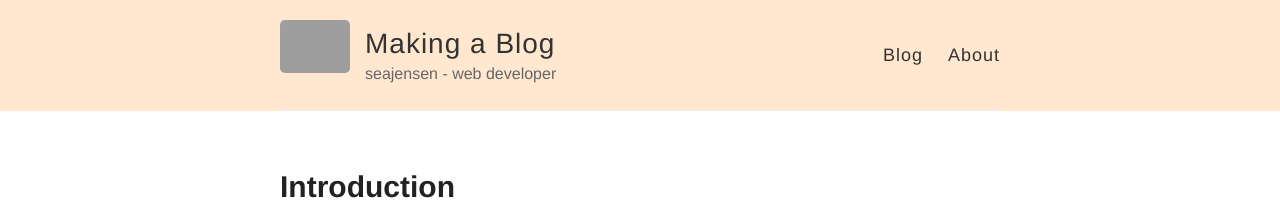
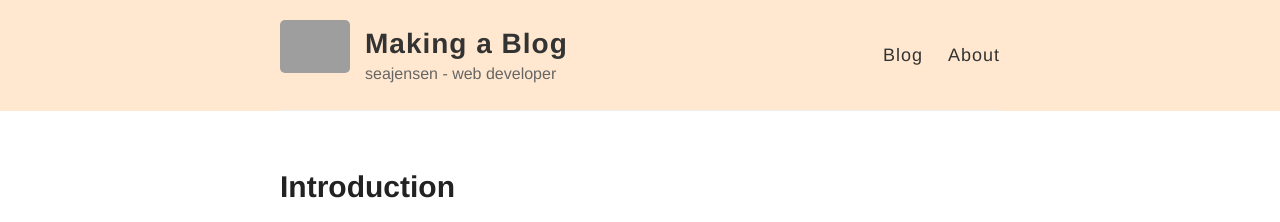
Before and after one commit to sabejensen/seajensen.github.io, a Jekyll site: the page built from _posts/2021-1-15-Introduction.md, in a window 1280 px wide. Shown: the top 222 px of the page. Built offline with Jekyll 4.4.1, drawn with Linux system fonts in a browser that asks for light colours; grey boxes are pictures that could not be loaded.

Commit message:
modified styling

```diff
--- a/_layouts/default.html
+++ b/_layouts/default.html
@@ -22,7 +22,7 @@
           <a href="{{ site.baseurl }}/" class="site-avatar"><img src="{{ site.avatar }}" /></a>
 
           <div class="site-info">
-            <h1 class="site-name"><a href="{{ site.baseurl }}/">{{ site.name }}</a></h1>
+            <h1 class="site-name" style="font-weight: bold"><a href="{{ site.baseurl }}/">{{ site.name }}</a></h1>
             <p class="site-description">{{ site.description }}</p>
           </div>
 
```
